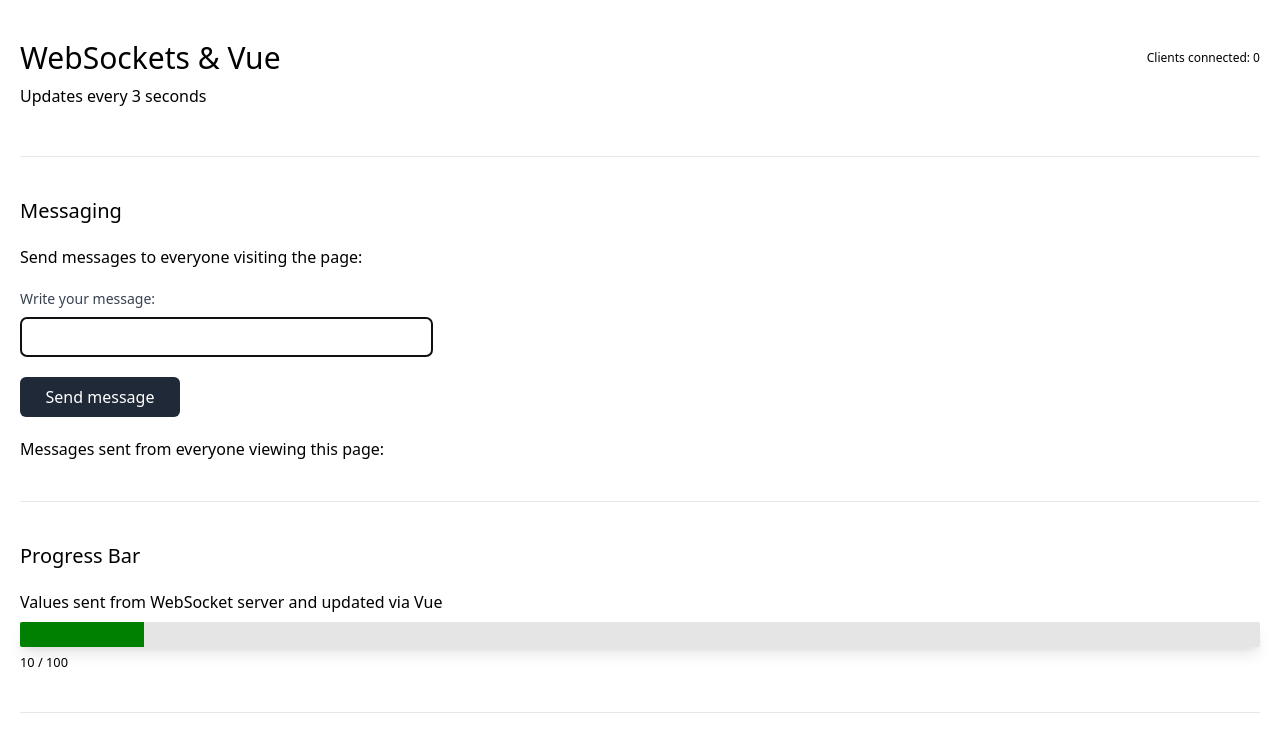
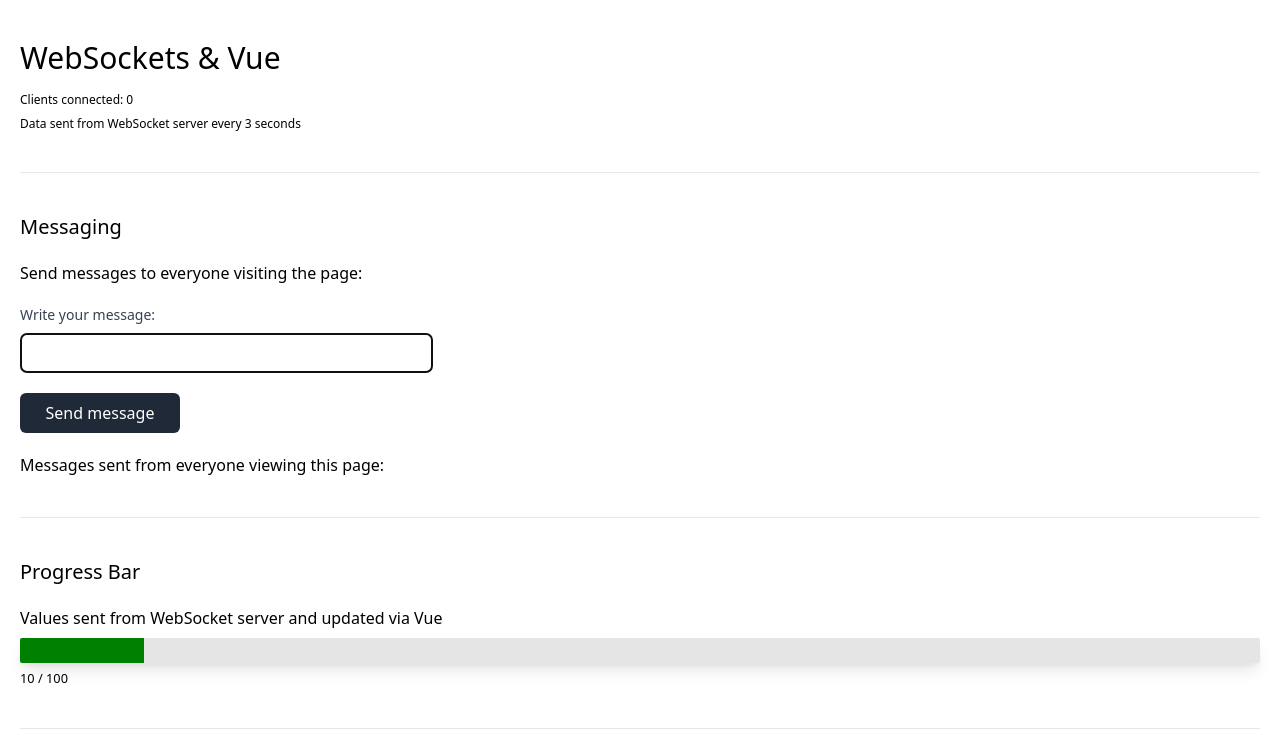
Before and after one commit to kambanwait/web-sockets-vue, a website: page app/index.html in a window 1280 px wide. Shown: the top 750 px of the page. Drawn offline with nearby package versions, Linux system fonts and the light colour scheme.

Commit message:
simplify header copy

```diff
--- a/app/index.html
+++ b/app/index.html
@@ -25,10 +25,10 @@
   <!-- vue app mounted within #wsDemo -->
   <main id="wsDemo" class="container mx-auto py-10 px-5">
 
-    <header class="flex flex-wrap items-center gap-3 md:gap-2">
-      <h1 class="text-3xl">WebSockets & Vue</h1>
-      <p class="text-xs md:ml-auto">Clients connected: {{ numberOfClients }}</p>
-      <p class="w-full">Updates every 3 seconds</p>
+    <header class="items-center gap-3 md:gap-2">
+      <h1 class="text-3xl mb-4">WebSockets & Vue</h1>
+      <p class="text-xs w-full mb-2">Clients connected: {{ numberOfClients }}</p>
+      <p class="text-xs w-full">Data sent from WebSocket server every 3 seconds</p>
       <hr class="my-10 w-full" />
     </header>
 
```
